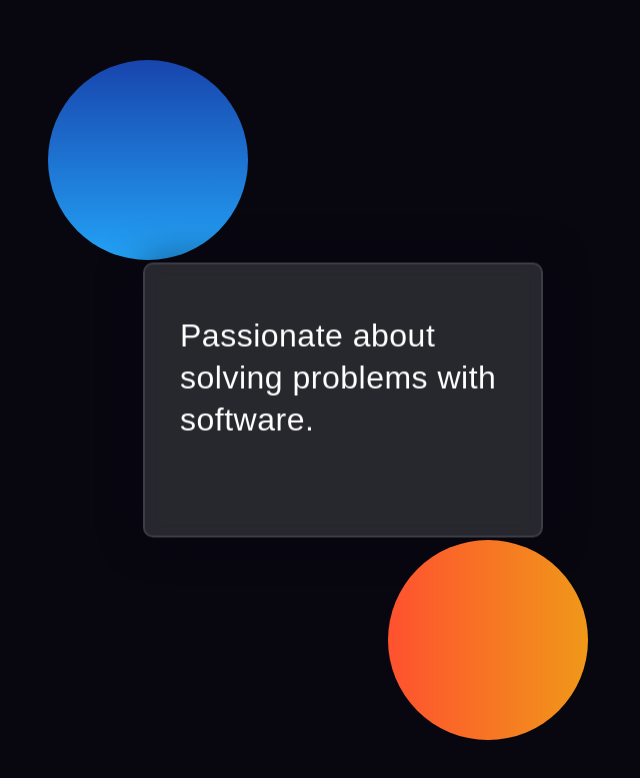
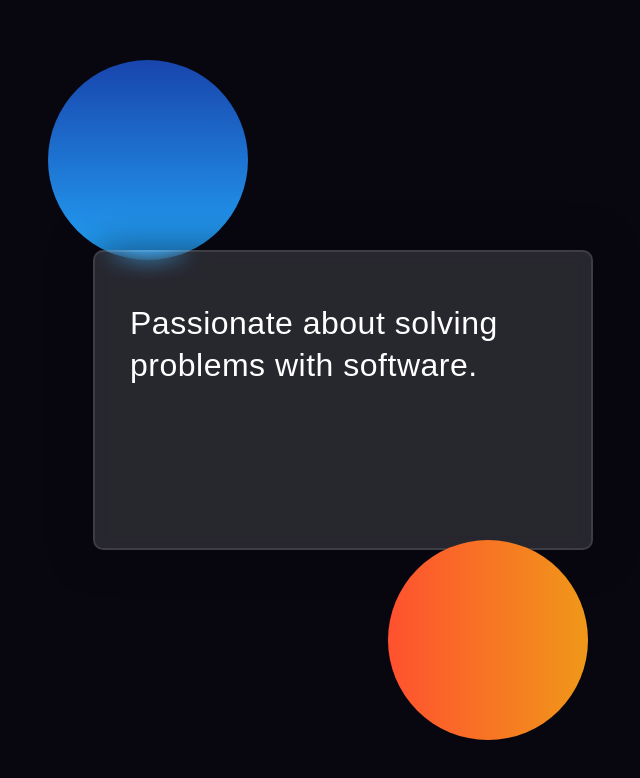
Before and after one commit to jeremysb1/glassmorphism1, a plain HTML site: page index.html in a window 1280 px wide. Shown: the whole page, without its empty margins (297-937 px from the left). Drawn offline with Linux system fonts and the light colour scheme.

Commit message:
changing form dimensions

```diff
--- a/style.css
+++ b/style.css
@@ -43,8 +43,8 @@ body {
 }
 
 form {
-    height: 275px;
-    width: 400px;
+    height: 300px;
+    width: 500px;
     background-color: rgba(255,255,255,0.13);
     position: absolute;
     transform: translate(-50%,-50%);
```
